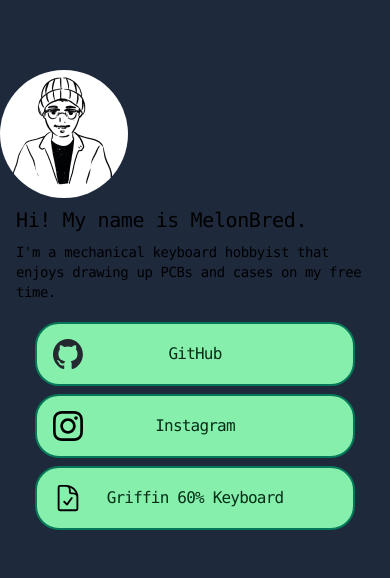
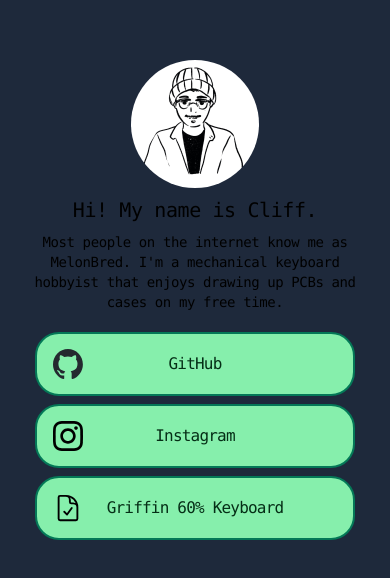
Before and after one commit to melonbred/personal-website, a Next.js app: page / in a window 390 px wide. Shown: the part 128-706 px from the top of the page. Built offline with nearby package versions, Linux system fonts and the light colour scheme.

Commit message:
Profile image centered on small screen.

```diff
--- a/src/app/page.tsx
+++ b/src/app/page.tsx
@@ -8,21 +8,24 @@
   return (
     <div className="flex justify-center h-screen items-center bg-slate-800">
       <div className="flex flex-col items-center">
-        <div className="md:flex justify-center items-center m-4 w-max">
+        <div className="md:flex md:justify-center m-4 w-max">
+          <div className="flex justify-center">
             <div className="h-32 w-32 overflow-hidden rounded-full">
               <Image
                 alt="MB Headshot"
                 height={10000}
                 width={10000}
                 src="/headshot.jpg"
-              className="rounded-full scale-125 flex justify-center"
+                className="rounded-full scale-125"
               />
             </div>
-          <div className="w-screen px-4 font-mono tracking-tight flex flex-col justify-center md:w-96">
-            <h1 className="text-xl py-2">Hi! My name is MelonBred.</h1>
+          </div>
+          <div className="w-96 px-4 font-mono tracking-tight flex flex-col justify-center text-center md:w-96 md:text-left">
+            <h1 className="text-xl py-2">Hi! My name is Cliff.</h1>
             <p className="text-sm">
-              I&apos;m a mechanical keyboard hobbyist that enjoys drawing up
-              PCBs and cases on my free time.
+              Most people on the internet know me as MelonBred. I&apos;m a
+              mechanical keyboard hobbyist that enjoys drawing up PCBs and cases
+              on my free time.
             </p>
           </div>
         </div>
```
Lines whose indentation alone changed are shown as unchanged.
